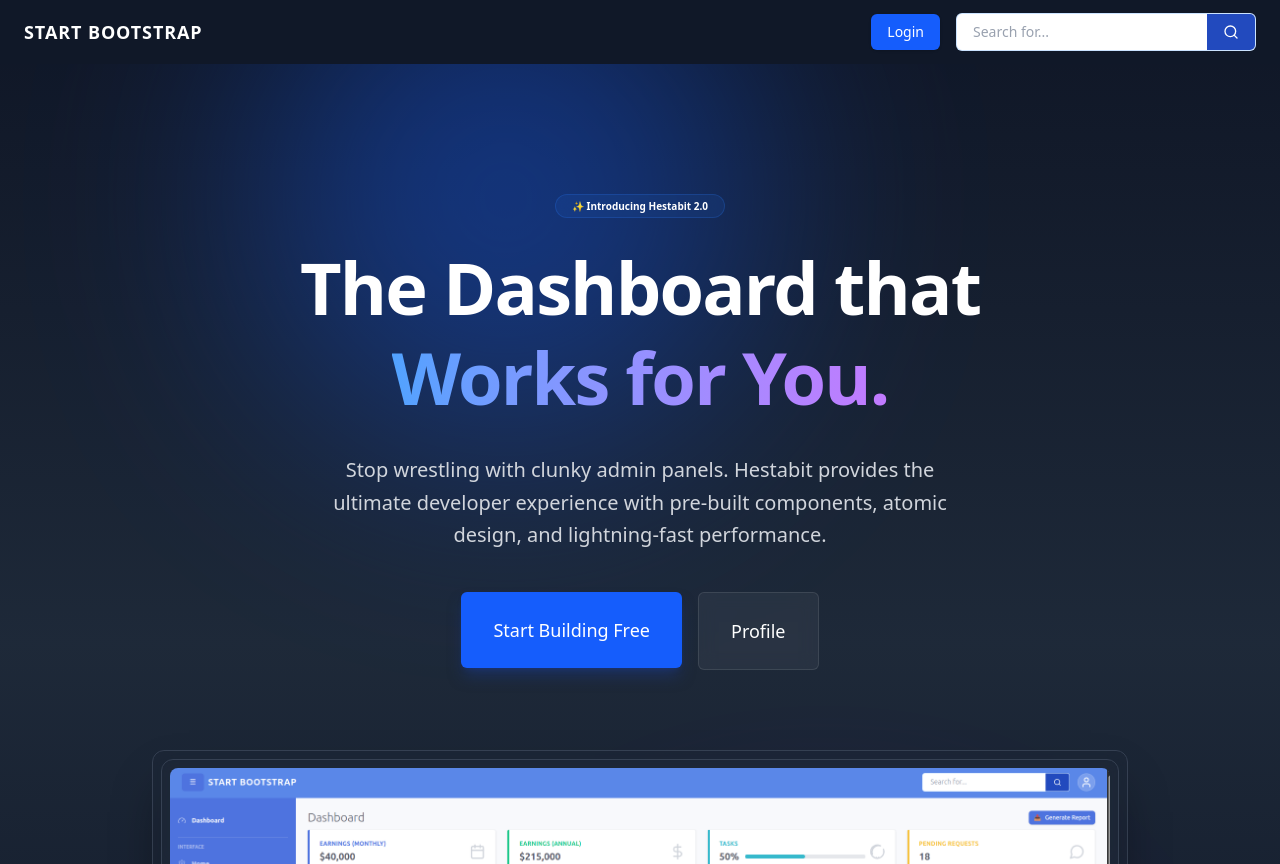
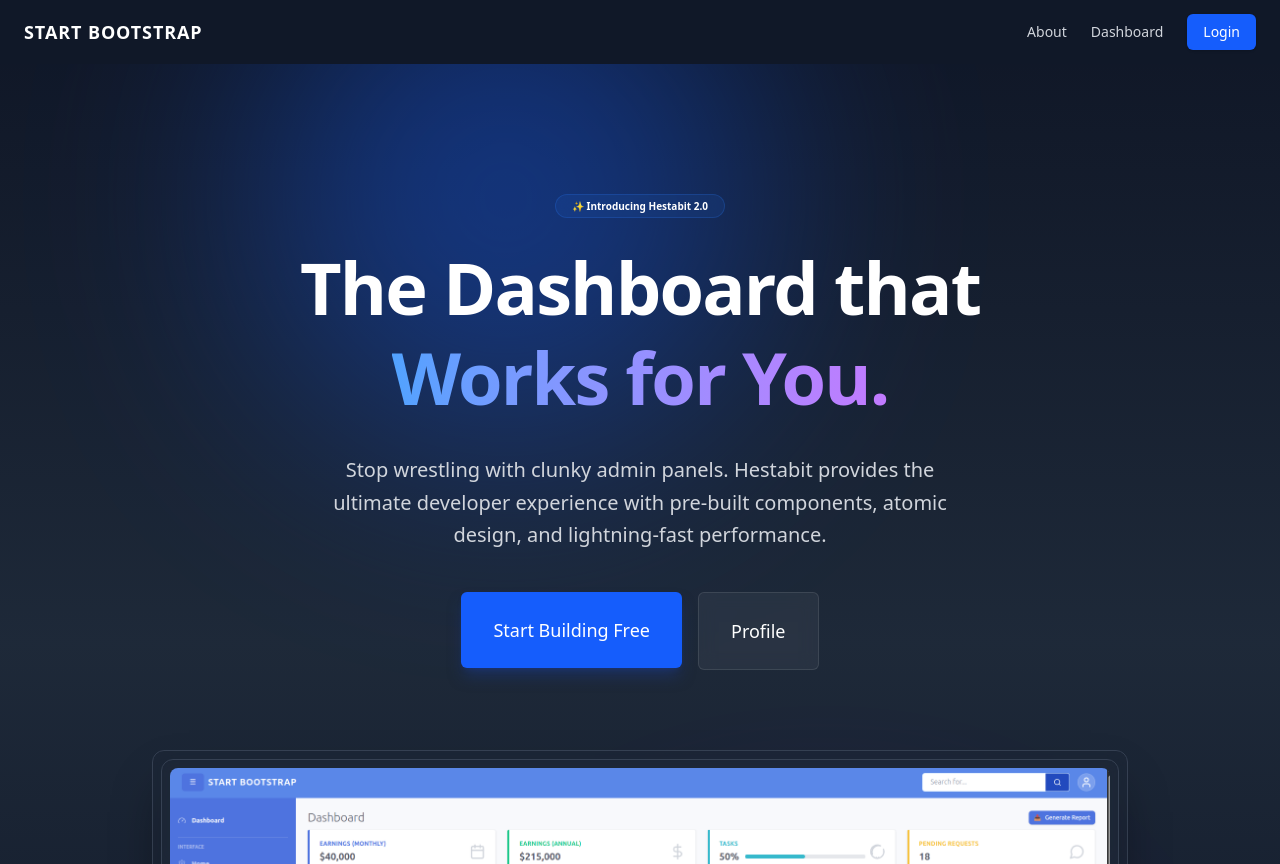
Before and after one commit to abhishekrhestabit/Hestabit-training, a Next.js app in the folder week3/week3-next-tailwind-frontend/: page / in a window 1280 px wide. Built offline with nearby package versions, Linux system fonts and the light colour scheme.

Commit message:
Week 3 README.md updated

```diff
--- a/week3/week3-next-tailwind-frontend/components/ui/Navbar.jsx
+++ b/week3/week3-next-tailwind-frontend/components/ui/Navbar.jsx
@@ -1,7 +1,7 @@
 'use client';
 import { usePathname } from 'next/navigation';
 import Link from 'next/link';
-import Button from '@/components/ui/Button'; // Fixed import casing
+import Button from '@/components/ui/Button'; // Fixed casing to lowercase
 
 export default function Navbar({ toggleSidebar }) {
   const pathname = usePathname();
@@ -13,10 +13,6 @@
   const isHomePage = pathname === '/';
 
   return (
-    // Dynamic Class:
-    // If Home Page -> bg-gray-900 (Matches Hero Section)
-    // If Dashboard -> bg-[#5a87e8] (Brand Blue)
-    // transition-colors -> Makes the color switch smooth instead of snapping
     <header
       className={`
         top-0 left-0 w-full h-16 shadow-md flex items-center justify-between px-6 z-30 transition-colors duration-300
@@ -24,8 +20,9 @@
       `}
     >
 
-      {/* 1. Brand Title */}
+      {/* 1. Left Side: Brand & Sidebar Toggle */}
       <div className="text-white text-lg font-bold uppercase tracking-wider flex items-center gap-2">
+        {/* Only show toggle on Dashboard */}
         {isDashboard && (
           <Button
             variant='primary'
@@ -41,21 +38,57 @@
         </Link>
       </div>
 
-      {/* 2. Right Side: Search + Actions */}
-      <div className="flex items-center space-x-4">
+      {/* 2. Right Side: Navigation & Tools */}
+      <div className="flex items-center space-x-6">
 
-        {/* --- CONDITIONAL LOGIN BUTTON --- */}
+        {/* --- PUBLIC NAVIGATION (Hidden on Dashboard) --- */}
+        {!isDashboard && (
+          <nav className="hidden md:flex items-center gap-6">
+            <Link
+              href="/about"
+              className={`text-sm font-medium hover:opacity-80 transition-opacity ${isHomePage ? 'text-gray-300' : 'text-white'}`}
+            >
+              About
+            </Link>
+            <Link
+              href="/dashboard"
+              className={`text-sm font-medium hover:opacity-80 transition-opacity ${isHomePage ? 'text-gray-300' : 'text-white'}`}
+            >
+              Dashboard
+            </Link>
+          </nav>
+        )}
+
+        {/* --- DASHBOARD SEARCH BAR (Hidden on Public Pages) --- */}
+        {isDashboard && (
+          <div className="hidden sm:flex bg-white rounded-md overflow-hidden w-[300px] border border-blue-400/30">
+            <input
+              type="text"
+              placeholder="Search for..."
+              className="bg-transparent px-4 py-2 text-sm text-gray-700 focus:outline-none w-full placeholder-gray-400"
+            />
+            <button className="bg-[#224abe] px-4 text-white hover:bg-[#1a3a9e] transition flex items-center justify-center">
+               <svg xmlns="http://www.w3.org/2000/svg" width="16" height="16" viewBox="0 0 24 24" fill="none" stroke="currentColor" strokeWidth="2" strokeLinecap="round" strokeLinejoin="round">
+                 <circle cx="11" cy="11" r="8" />
+                 <line x1="21" y1="21" x2="16.65" y2="16.65" />
+               </svg>
+            </button>
+          </div>
+        )}
+
+        {/* --- ACTIONS (Login / Profile) --- */}
+
+        {/* Login Button (Only visible if NOT on dashboard) */}
         {!isDashboard && (
           <Link href="/login">
             <Button
               variant="danger"
               size="md"
-              // Fixed: Removed invalid 'text-black-100' and replaced with 'text-gray-900'
               className={`
                 border-none font-bold shadow-sm transition-colors duration-300
                 ${isHomePage
-                  ? 'bg-blue-600 text-white hover:bg-blue-500' // Dark theme button
-                  : 'bg-danger text-[#4e73df] hover:bg-gray-100 hover:text-gray-900' // Light theme button
+                  ? 'bg-blue-600 text-white hover:bg-blue-500' // Dark theme style
+                  : 'bg-danger text-[#4e73df] hover:bg-gray-100 hover:text-gray-900' // Light theme style
                 }
               `}
             >
@@ -64,22 +97,7 @@
           </Link>
         )}
 
-        {/* Search Bar - Hidden on mobile (sm:hidden) */}
-        <div className="hidden sm:flex bg-white rounded-md overflow-hidden w-[300px] border border-blue-400/30">
-          <input
-            type="text"
-            placeholder="Search for..."
-            className="bg-transparent px-4 py-2 text-sm text-gray-700 focus:outline-none w-full placeholder-gray-400"
-          />
-          <button className="bg-[#224abe] px-4 text-white hover:bg-[#1a3a9e] transition flex items-center justify-center">
-             <svg xmlns="http://www.w3.org/2000/svg" width="16" height="16" viewBox="0 0 24 24" fill="none" stroke="currentColor" strokeWidth="2" strokeLinecap="round" strokeLinejoin="round">
-               <circle cx="11" cy="11" r="8" />
-               <line x1="21" y1="21" x2="16.65" y2="16.65" />
-             </svg>
-          </button>
-        </div>
-
-        {/* User Profile - Only visible on Dashboard */}
+        {/* User Profile (Only visible on Dashboard) */}
         {isDashboard && (
           <div className="flex items-center cursor-pointer">
             <Link href="/dashboard/profile">
```
